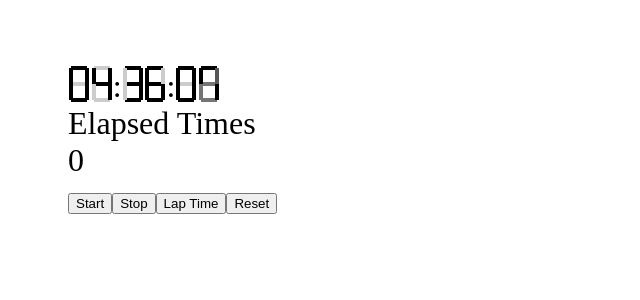
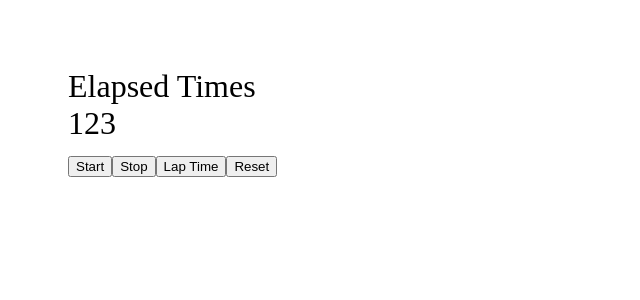
Before and after one commit to exilee20c/digital-clock, a React (Create React App) app: page / in a window 1280 px wide. Shown: the top 300 px of the page, without its empty margins (0-640 px from the left). Built offline with nearby package versions, Linux system fonts and the light colour scheme.

Commit message:
드래프트

```diff
--- a/src/App.js
+++ b/src/App.js
@@ -5,7 +5,7 @@ import StopWatch from "./components/organisms/StopWatch/StopWatch";
 function App() {
   return (
     <>
-      <DigitalClock />
+      {/* <DigitalClock /> */}
       <StopWatch />
     </>
   );
--- a/src/components/organisms/DigitalClock/DigitalClock.js
+++ b/src/components/organisms/DigitalClock/DigitalClock.js
@@ -1,19 +1,6 @@
 import React, { useState, useRef, useEffect } from "react";
-import Digit from "../../atoms/Digit";
-
-function getZeroPadString(number, stack = 1) {
-  const remainStack = stack - 1;
-  const fn =
-    remainStack > 0 ? (i) => getZeroPadString(i, remainStack) : (i) => i;
-
-  return number.toString().replace(/([0-9]*)?([0-9])$/g, function (_, $1, $2) {
-    return `${fn($1 || 0)}${$2}`;
-  });
-}
-
-function mapDigit(digit, i) {
-  return <Digit key={i} value={+digit} />;
-}
+import mapDigit from "../../../helpers/mapDigit";
+import getZeroPadString from "../../../helpers/getZeroPadString";
 
 function DigitalClock() {
   const [date, setDate] = useState(new Date());
--- a/src/components/organisms/StopWatch/StopWatch.js
+++ b/src/components/organisms/StopWatch/StopWatch.js
@@ -1,6 +1,8 @@
 import React, { useState, useCallback, useEffect, useRef } from "react";
 import PropTypes from "prop-types";
 import c from "./StopWatch.module.scss";
+import Time from "../Time/Time";
+import { getTimesFromMillis } from "../../../helpers/time";
 
 function StopWatch(props) {
   const [active, setActive] = useState(false);
@@ -68,7 +70,7 @@ function StopWatch(props) {
     <div className={c["wrapper"]}>
       <div>
         <div>Elapsed Times</div>
-        {elapsedTime}
+        <Time {...getTimesFromMillis(elapsedTime)} />
       </div>
       <button onClick={handleStartClick}>Start</button>
       <button onClick={handleStopClick}>Stop</button>
--- /dev/null
+++ b/src/components/organisms/Time/Time.js
@@ -0,0 +1,38 @@
+import React from "react";
+import PropTypes from "prop-types";
+import c from "./Time.module.scss";
+import getZeroPadString from "../../../helpers/getZeroPadString";
+import mapDigit from "../../../helpers/mapDigit";
+
+function Time({ years, weeks, days, hours, minutes, seconds, millis }) {
+  const yearsString = `${years}`;
+  const weeksString = `${weeks}`;
+  const daysString = `${days}`;
+
+  return (
+    <div>
+      <div>{123}</div>
+    </div>
+  );
+}
+
+Time.defaultProps = {
+  years: 0,
+  weeks: 0,
+  days: 0,
+  hours: 0,
+  minutes: 0,
+  seconds: 0,
+  millis: 0,
+};
+Time.propTypes = {
+  years: PropTypes.number,
+  weeks: PropTypes.number,
+  days: PropTypes.number,
+  hours: PropTypes.number,
+  minutes: PropTypes.number,
+  seconds: PropTypes.number,
+  millis: PropTypes.number,
+};
+
+export default Time;
--- /dev/null
+++ b/src/components/organisms/Time/index.js
@@ -0,0 +1 @@
+export { default, default as Time } from "./Time";
--- /dev/null
+++ b/src/helpers/getZeroPadString.js
@@ -0,0 +1,11 @@
+function getZeroPadString(number, stack = 1) {
+  const remainStack = stack - 1;
+  const fn =
+    remainStack > 0 ? (i) => getZeroPadString(i, remainStack) : (i) => i;
+
+  return number.toString().replace(/([0-9]*)?([0-9])$/g, function (_, $1, $2) {
+    return `${fn($1 || 0)}${$2}`;
+  });
+}
+
+export default getZeroPadString;
--- /dev/null
+++ b/src/helpers/mapDigit.js
@@ -0,0 +1,8 @@
+import React from "react";
+import Digit from "../components/atoms/Digit";
+
+function mapDigit(digit, i) {
+  return <Digit key={i} value={+digit} />;
+}
+
+export default mapDigit;
--- a/src/helpers/time.js
+++ b/src/helpers/time.js
@@ -1,19 +1,20 @@
-function getTimesFromMillis(millisSource) {
-  const millis = millisSource % 1000;
-  const secondsSource = parseInt((millisSource - millis) / 1000);
-  const seconds = secondsSource % 60;
-  const minutesSource = parseInt((secondsSource - seconds) / 60);
-  const minutes = minutesSource % 60;
-  const hoursSource = parseInt((minutesSource - minutes) / 60);
-  const hours = hoursSource % 60;
-  const daysSource = parseInt((hoursSource - hours) / 24);
-  const days = daysSource % 24;
+export function getTimesFromMillis(source) {
+  const timeUnits = [
+    ["millis", 1000],
+    ["seconds", 60],
+    ["minutes", 60],
+    ["hours", 24],
+    ["days", 7],
+    ["weeks", 52],
+    ["years"],
+  ];
 
-  return {
-    millis,
-    seconds,
-    minutes,
-    hours,
-    days,
-  };
+  return timeUnits.reduce((acc, [unitKey, unitValue]) => {
+    if (unitValue) {
+      const value = source % unitValue;
+      source = (source - value) / unitValue;
+      return Object.assign({}, acc, { [unitKey]: value });
+    }
+    return Object.assign({}, acc, { [unitKey]: source });
+  }, {});
 }
```
Also changed, not shown: src/components/organisms/Time/Time.module.scss (added).
